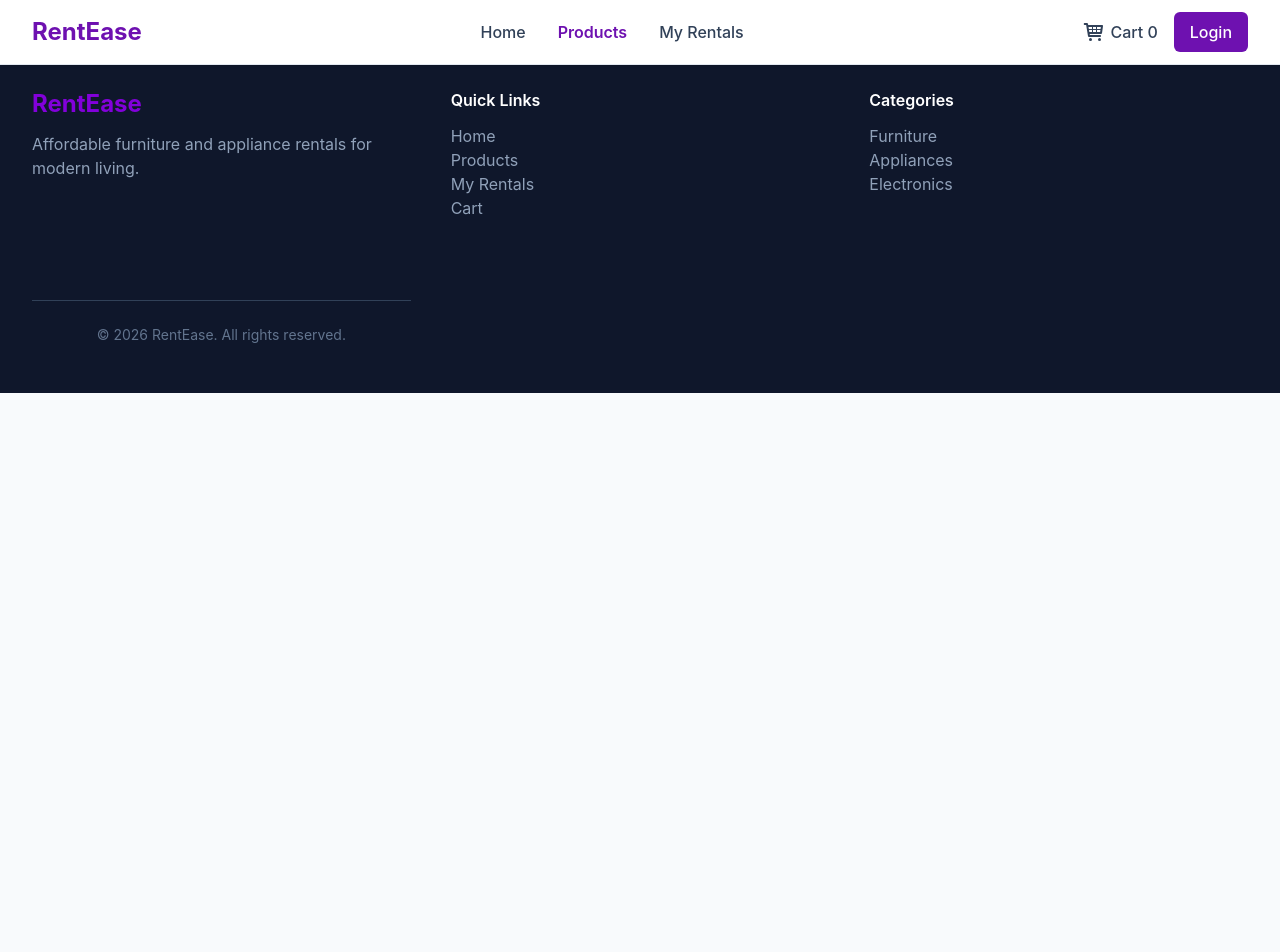
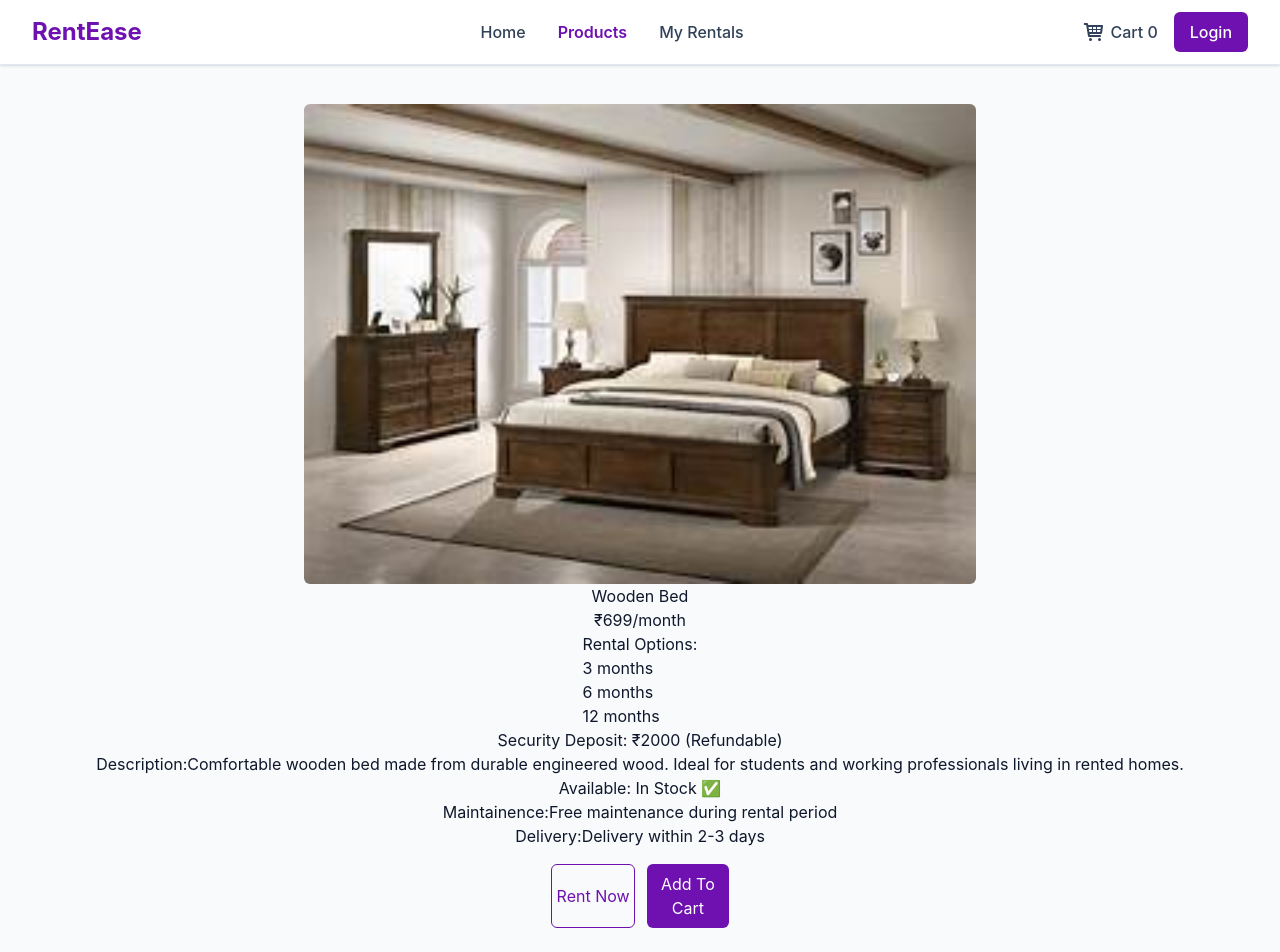
Before and after one commit to simrankumari-coder/RentEase-Furniture-Appliances-Store, a React (Vite) app: page /products/1 in a window 1280 px wide. Shown: the top 952 px of the page. Before the commit the page ends 800 px from the top, so only its background shows below. Built offline with nearby package versions, Linux system fonts and the light colour scheme.

Commit message:
feat: created ProductDetails page

```diff
--- a/src/App.jsx
+++ b/src/App.jsx
@@ -9,6 +9,8 @@ import Navbar from './components/Navbar.jsx'
 import Footer from './components/Footer.jsx'
 import ScrollToTop from './components/ScrollToTop.jsx'
 import Login from './pages/Login.jsx'
+import ProductCard from './components/ProductCard.jsx'
+import ProductDetails from './pages/ProductDetails.jsx'
 function App() {
   const navigate = useNavigate()
 
@@ -77,6 +79,15 @@ function App() {
     navigate("/")
   }
 
+  const addToCart = (product) => {
+    console.log("clicked", product)
+    const newProduct = {
+      cartId: Date.now(), ...product
+    }
+
+    setCart(prev => [...prev, newProduct])
+  }
+
   return (
     <>
       <Navbar loggedOut={loggedOut} cart={cart} isLoggedIn={isLoggedIn} username={username} />
@@ -86,7 +97,7 @@ function App() {
           path="/" element={<Home cart={cart} setCart={setCart} addCart={addCart} />}
         />
         <Route
-          path='/products' element={<Products cart={cart} setCart={setCart} addCart={addCart} />}
+          path='/products' element={<Products cart={cart} setCart={setCart} addCart={addCart} addToCart={addToCart} />}
         />
         <Route
           path='/cart' element={<Cart checkoutBtn={checkoutBtn} cart={cart} setCart={setCart} />}
@@ -95,7 +106,7 @@ function App() {
           path='/rentals' element={<MyRentals checkoutBtn={checkoutBtn} rentals={rentals} cart={cart} setRentals={setRentals} />}
         />
         <Route path='/login' element={<Login isLoggedIn={isLoggedIn} setIsLoggedIn={setIsLoggedIn} username={username} setUsername={setUsername} />} />
-
+        <Route path='/products/:id' element={<ProductDetails addCart={addCart} addToCart={addToCart} />} />
       </Routes>
       <Footer />
     </>
--- a/src/components/ProductCard.jsx
+++ b/src/components/ProductCard.jsx
@@ -1,6 +1,8 @@
 import React from 'react'
-
+import { Link } from 'react-router-dom'
 const ProductCard = ({ product, addToCart, addCart }) => {
+    console.log(product);
+    console.log(product?.image);
     return (
         <div>
 
@@ -9,6 +11,8 @@ const ProductCard = ({ product, addToCart, addCart }) => {
                 <div className='p-4'>
                     <h3 className='px-2 font-semibold text-slate-900'>{product.name}</h3>
                     <p className='px-2 text-purple-700 font-medium mt-2'>₹{product.price} /month</p>
+
+                    <Link to={`/products/${product.id}`} >View Details</Link>
                     <div className='flex mt-4 gap-3'>
                         <button onClick={() => (addCart(product))} className='flex-1 border border-purple-800 text-purple-800 py-2 rounded-md hover:bg-purple-50'>Rent Now</button>
                         <button onClick={() => addToCart(product)} className='flex-1 bg-purple-800 text-white py-2 rounded-md hover:bg-purple-900'>Add To Cart</button>
@@ -18,7 +22,7 @@ const ProductCard = ({ product, addToCart, addCart }) => {
 
 
             </div>
-        </div>
+        </div >
     )
 }
 
--- /dev/null
+++ b/src/data/products.js
@@ -0,0 +1,135 @@
+import bed from "../images/bed.jpg";
+import fridge from "../images/fridge.jpg";
+import tv from "../images/tv.jpg";
+import washing from "../images/washing.jpg";
+import drawer from "../images/drawer.jpg";
+import desktop from "../images/desktop.jpg"
+import table from "../images/table.jpg"
+import ac from "../images/ac.jpg"
+import microwave from "../images/microwave.jpg"
+import laptop from "../images/laptop.jpg"
+import homeProjector from "../images/homeProjector.jpg"
+import speaker from "../images/speaker.jpg"
+
+export const furnitureProducts = [
+    {
+        id: 1,
+        name: "Wooden Bed",
+        price: 699,
+        image: bed,
+        category: "Furniture",
+        description:
+            "Comfortable wooden bed made from durable engineered wood. Ideal for students and working professionals living in rented homes.",
+        securityDeposit: 2000,
+        tenureOptions: [3, 6, 12],
+        availability: "In Stock",
+        maintenance: "Free maintenance during rental period",
+        delivery: "Delivery within 2-3 days"
+    },
+    {
+        id: 2, name: "Drawer", price: 799, image: drawer,
+        securityDeposit: 1500,
+        description: "Spacious wooden drawer with multiple compartments for clothes and documents.",
+        category: "Furniture",
+        tenureOptions: [3, 6, 12],
+        availability: "In Stock",
+        maintenance: "Free maintenance during rental period",
+        delivery: "Delivery within 2-3 days"
+    },
+    {
+        id: 3, name: "Desktop", price: 999, image: desktop,
+        securityDeposit: 2500,
+
+        description: "Study/work desk suitable for laptops and office work.",
+        tenureOptions: [3, 6, 12],
+        availability: "In Stock",
+        category: "Furniture",
+        maintenance: "Free maintenance during rental period",
+        delivery: "Delivery within 2-3 days"
+    },
+    {
+        id: 4, name: "Table", price: 699, image: table, tenureOptions: [3, 6, 12],
+        securityDeposit: 1800,
+        description: "Compact multipurpose table for dining, studying, or office use.",
+        availability: "In Stock",
+        category: "Furniture",
+        maintenance: "Free maintenance during rental period",
+        delivery: "Delivery within 2-3 days"
+    },
+];
+export const appliancesProducts = [
+    {
+        id: 5, name: "Washing Machine", price: 499, image: washing, tenureOptions: [3, 6, 12],
+        availability: "In Stock",
+        securityDeposit: 3000,
+        description: "Semi-automatic washing machine with low water and power consumption.",
+        category: "Appliances",
+        maintenance: "Free maintenance during rental period",
+        delivery: "Delivery within 2-3 days"
+    },
+    {
+        id: 6, name: "Fridge", price: 799, image: fridge, tenureOptions: [3, 6, 12],
+        availability: "In Stock",
+        securityDeposit: 3500,
+        description: "Single-door refrigerator with energy-efficient cooling.",
+        category: "Appliances",
+        maintenance: "Free maintenance during rental period",
+        delivery: "Delivery within 2-3 days"
+    },
+    {
+        id: 7, name: "Air Conditioner", price: 999, image: ac, tenureOptions: [3, 6, 12],
+        availability: "In Stock",
+        securityDeposit: 5000,
+        description: "1.5 Ton inverter AC with fast cooling and low electricity usage.",
+        category: "Appliances",
+        maintenance: "Free maintenance during rental period",
+        delivery: "Delivery within 2-3 days"
+    },
+    {
+        id: 8, name: "Microwave Oven", price: 699, image: microwave, tenureOptions: [3, 6, 12],
+        availability: "In Stock",
+        securityDeposit: 2000,
+        description: "1.5 Ton inverter AC with fast cooling and low electricity usage.",
+        category: "Appliances",
+        maintenance: "Free maintenance during rental period",
+        delivery: "Delivery within 2-3 days"
+    },
+];
+export const electronicProducts = [
+    {
+        id: 9, name: "Smart TV", price: 499, image: tv, tenureOptions: [3, 6, 12],
+        availability: "In Stock",
+        securityDeposit: 3000,
+        description: "43-inch Full HD Smart TV with streaming app support.",
+        category: "Electronics",
+        maintenance: "Free maintenance during rental period",
+        delivery: "Delivery within 2-3 days"
+    },
+    {
+        id: 10, name: "Laptop", price: 799, image: laptop, tenureOptions: [3, 6, 12],
+        availability: "In Stock",
+        securityDeposit: 8000,
+        description: "Laptop suitable for online classes, office work, and programming.",
+        category: "Electronics",
+        maintenance: "Free maintenance during rental period",
+        delivery: "Delivery within 2-3 days"
+    },
+    {
+        id: 11, name: "Home Projector", price: 999, image: homeProjector, tenureOptions: [3, 6, 12],
+        availability: "In Stock",
+        securityDeposit: 4000,
+        description: "HD home projector for movies, gaming, and presentations.",
+        category: "Electronics",
+        maintenance: "Free maintenance during rental period",
+        delivery: "Delivery within 2-3 days"
+    },
+    {
+        id: 12, name: "Bluetoot Speaker", price: 699, image: speaker, tenureOptions: [3, 6, 12],
+        availability: "In Stock",
+        securityDeposit: 1500,
+        description: "Portable Bluetooth speaker with powerful bass and long battery life.",
+        category: "Electronics",
+        maintenance: "Free maintenance during rental period",
+        delivery: "Delivery within 2-3 days"
+    },
+];
--- /dev/null
+++ b/src/pages/ProductDetails.jsx
@@ -0,0 +1,46 @@
+import React from 'react'
+import { Link, useLocation } from 'react-router-dom'
+import { furnitureProducts } from '../data/products';
+import { appliancesProducts } from '../data/products';
+import { electronicProducts } from '../data/products'
+import { useParams } from 'react-router-dom';
+
+const ProductDetails = ({ addCart, addToCart }) => {
+    const params = useParams()
+
+
+
+    const product = furnitureProducts.find((item, index) => {
+        return item.id === Number(params.id)
+    }) || appliancesProducts.find((item, index) => {
+        return item.id === Number(params.id)
+    }) || electronicProducts.find((item, index) => {
+        return item.id === Number(params.id)
+    })
+
+
+    return (
+        <div className='flex flex-col mt-26 items-center justify-center'>
+
+            <img className='w-full object-contain max-w-2xl rounded-md' src={product.image} alt={product.name} />
+            <h3>{product.name}</h3>
+            <p>₹{product.price}/month</p>
+            <ul>Rental Options:
+                <li>{product.tenureOptions.at(0)} months</li>
+                <li>{product.tenureOptions.at(1)} months</li>
+                <li>{product.tenureOptions.at(2)} months</li>
+            </ul>
+            <p>Security Deposit: ₹{product.securityDeposit} (Refundable)</p>
+            <p>Description:{product.description}</p>
+            <p>Available: {product.availability} ✅</p>
+            <p>Maintainence:{product.maintenance}</p>
+            <p>Delivery:{product.delivery}</p>
+            <div className='flex mt-4 gap-3'>
+                <button onClick={() => (addCart(product))} className='flex-1 border border-purple-800 text-purple-800 py-2 rounded-md hover:bg-purple-50'>Rent Now</button>
+                <button onClick={() => addToCart(product)} className='flex-1 bg-purple-800 text-white py-2 rounded-md hover:bg-purple-900'>Add To Cart</button>
+            </div>
+        </div>
+    )
+}
+
+export default ProductDetails
--- a/src/pages/Products.jsx
+++ b/src/pages/Products.jsx
@@ -2,21 +2,14 @@ import React from 'react'
 import { useEffect } from 'react'
 
 import ProductCard from '../components/ProductCard';
-import bed from "../images/bed.jpg";
-import fridge from "../images/fridge.jpg";
-import tv from "../images/tv.jpg";
-import washing from "../images/washing.jpg";
-import drawer from "../images/drawer.jpg";
-import desktop from "../images/desktop.jpg"
-import table from "../images/table.jpg"
-import ac from "../images/ac.jpg"
-import microwave from "../images/microwave.jpg"
-import laptop from "../images/laptop.jpg"
-import homeProjector from "../images/homeProjector.jpg"
-import speaker from "../images/speaker.jpg"
+import { furnitureProducts } from '../data/products';
+import { appliancesProducts } from '../data/products';
+import { electronicProducts } from '../data/products'
+
+
 import { useLocation } from 'react-router-dom';
 
-const Products = ({ cart, setCart, addCart }) => {
+const Products = ({ cart, setCart, addCart, addToCart }) => {
     const location = useLocation()
     const category = location.state?.category
     useEffect(() => {
@@ -30,32 +23,8 @@ const Products = ({ cart, setCart, addCart }) => {
     }, [category]);
 
     console.log(category)
-    const furnitureProducts = [
-        { id: 1, name: "Wooden Bed", price: 699, image: bed },
-        { id: 2, name: "Drawer", price: 799, image: drawer },
-        { id: 3, name: "Desktop", price: 999, image: desktop },
-        { id: 4, name: "Table", price: 699, image: table },
-    ];
-    const appliancesProducts = [
-        { id: 1, name: "Washing Machine", price: 499, image: washing },
-        { id: 2, name: "Fridge", price: 799, image: fridge },
-        { id: 3, name: "Air Conditioner", price: 999, image: ac },
-        { id: 4, name: "Microwave Oven", price: 699, image: microwave },
-    ];
-    const electronicProducts = [
-        { id: 1, name: "Smart TV", price: 499, image: tv },
-        { id: 2, name: "Laptop", price: 799, image: laptop },
-        { id: 3, name: "Home Projector", price: 999, image: homeProjector },
-        { id: 4, name: "Bluetoot Speaker", price: 699, image: speaker },
-    ];
-    const addToCart = (product) => {
-        console.log("clicked", product)
-        const newProduct = {
-            cartId: Date.now(), ...product
-        }
 
-        setCart(prev => [...prev, newProduct])
-    }
+
     return (
 
         <div className='px-6 md:px-10 py-8 bg-slate-50 pt-24'>
```
Also changed, not shown: src/pages/Login.jsx (+18 -7 lines).
